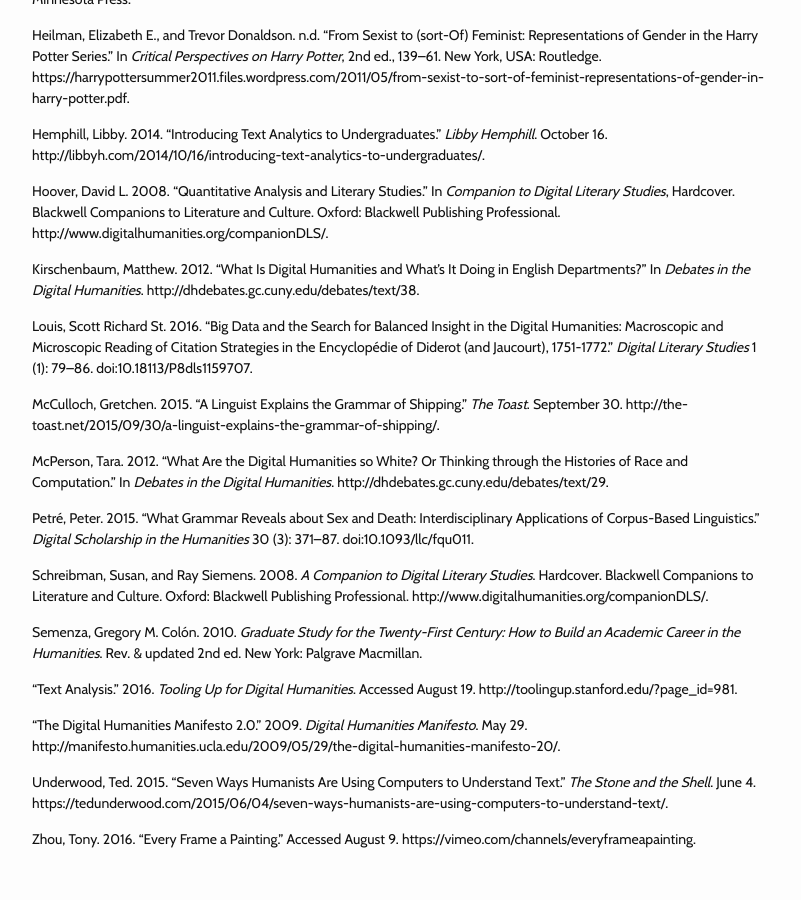
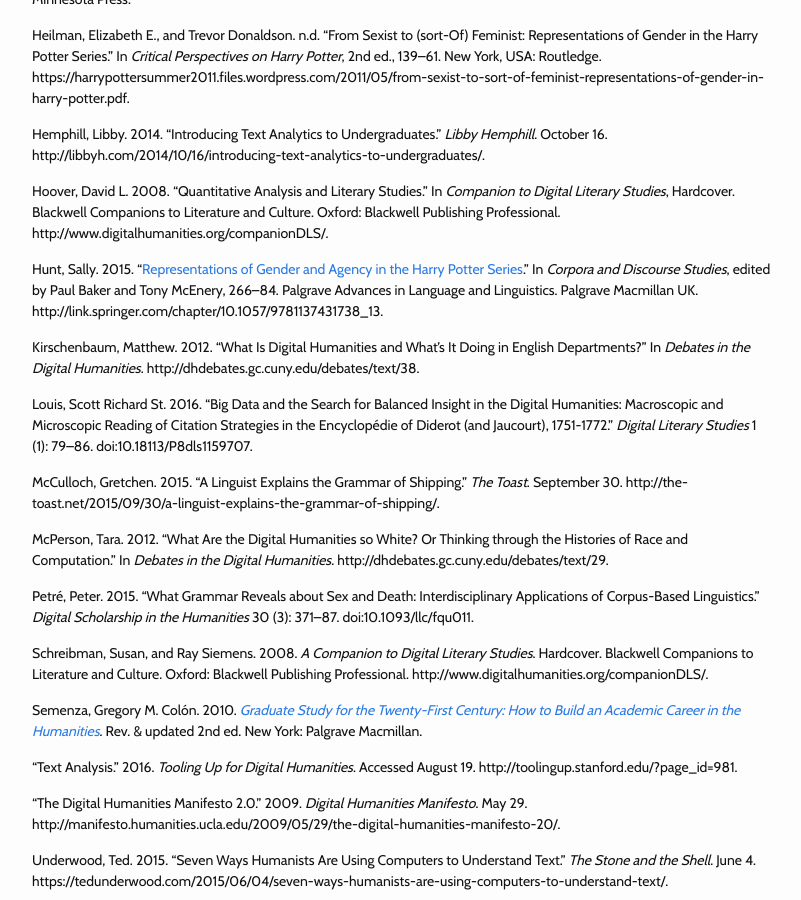
Before and after one commit to manarwala/research-methods-in-digital-humanities, a Jekyll site: the page built from reading-list.md, in a window 1280 px wide and 900 px high, scrolled down 549 px. Shown: the whole window, without its empty margins (238-1039 px from the left). Built offline with Jekyll 4.4.1, drawn with Linux system fonts in a browser that asks for light colours; some web fonts are replaced; part of the change alters nothing that is shown.

Commit message:
Blackboard links for private readings

```diff
--- a/reading-list.md
+++ b/reading-list.md
@@ -23,6 +23,8 @@ Hemphill, Libby. 2014. “Introducing Text Analytics to Undergraduates.” _Libb
 
 Hoover, David L. 2008. “Quantitative Analysis and Literary Studies.” In _Companion to Digital Literary Studies_, Hardcover. Blackwell Companions to Literature and Culture. Oxford: Blackwell Publishing Professional. http://www.digitalhumanities.org/companionDLS/.
 
+Hunt, Sally. 2015. “[Representations of Gender and Agency in the Harry Potter Series](https://blackboard.iit.edu/bbcswebdav/pid-435058-dt-content-rid-2466659_1/xid-2466659_1).” In _Corpora and Discourse Studies_, edited by Paul Baker and Tony McEnery, 266–84. Palgrave Advances in Language and Linguistics. Palgrave Macmillan UK. http://link.springer.com/chapter/10.1057/9781137431738_13.
+
 Kirschenbaum, Matthew. 2012. “What Is Digital Humanities and What’s It Doing in English Departments?” In _Debates in the Digital Humanities_. http://dhdebates.gc.cuny.edu/debates/text/38.
 
 Louis, Scott Richard St. 2016. “Big Data and the Search for Balanced Insight in the Digital Humanities: Macroscopic and Microscopic Reading of Citation Strategies in the Encyclopédie of Diderot (and Jaucourt), 1751-1772.” _Digital Literary Studies_ 1 (1): 79–86. doi:10.18113/P8dls1159707.
@@ -35,7 +37,7 @@ Petré, Peter. 2015. “What Grammar Reveals about Sex and Death: Interdisciplin
 
 Schreibman, Susan, and Ray Siemens. 2008. _A Companion to Digital Literary Studies_. Hardcover. Blackwell Companions to Literature and Culture. Oxford: Blackwell Publishing Professional. http://www.digitalhumanities.org/companionDLS/.
 
-Semenza, Gregory M. Colón. 2010. _Graduate Study for the Twenty-First Century: How to Build an Academic Career in the Humanities_. Rev. & updated 2nd ed. New York: Palgrave Macmillan.
+Semenza, Gregory M. Colón. 2010. [_Graduate Study for the Twenty-First Century: How to Build an Academic Career in the Humanities_](https://blackboard.iit.edu/bbcswebdav/pid-435060-dt-content-rid-2466660_1/xid-2466660_1). Rev. & updated 2nd ed. New York: Palgrave Macmillan.
 
 “Text Analysis.” 2016. _Tooling Up for Digital Humanities_. Accessed August 19. http://toolingup.stanford.edu/?page_id=981.
 
```
